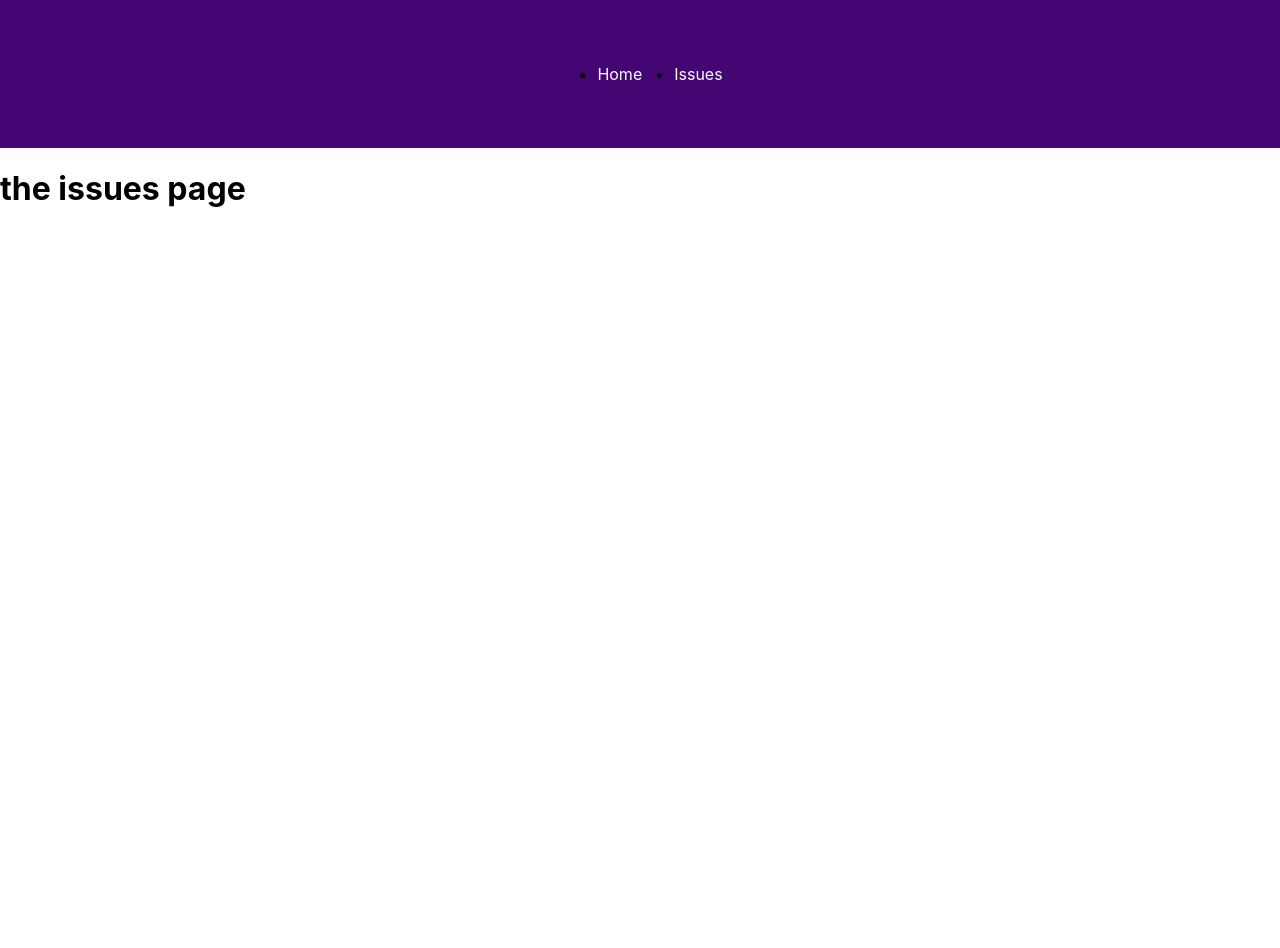
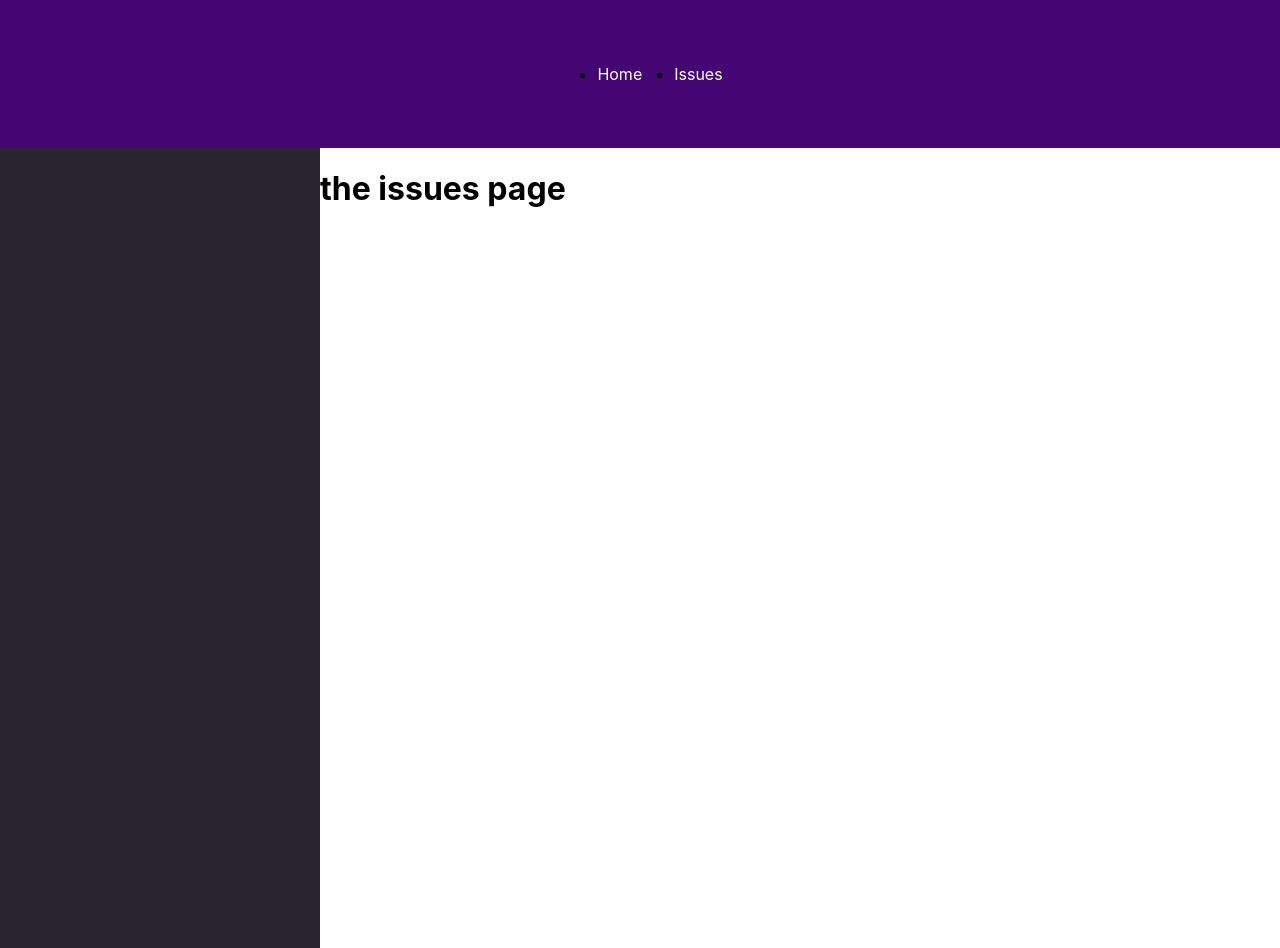
Before and after one commit to EspiraMarvin/next13-experimental, a Next.js app: page /issues in a window 1280 px wide. Before the commit the page ends 800 px from the top, so only its background shows below. Built offline with nearby package versions, Linux system fonts and the light colour scheme.

Commit message:
feat: updates

```diff
--- /dev/null
+++ b/app/issues/IssueList.tsx
@@ -0,0 +1,22 @@
+import React from "react"
+import Link from "next/link"
+
+type Props = {}
+
+export default function IssueList({ issues }: any) {
+  return (
+    <ul>
+      {issues.map((issue: any) => (
+        <li key={issue.id}>
+          <article>
+            <h2>{issue.title}</h2>
+            <p>{issue.summary}</p>
+            <p>
+              <Link href={`/issues/${issue.id}`}>View Details</Link>
+            </p>
+          </article>
+        </li>
+      ))}
+    </ul>
+  )
+}
--- /dev/null
+++ b/app/issues/layout.module.css
@@ -0,0 +1,30 @@
+.layout {
+    display: grid;
+    grid-template-columns: 25% 75%;
+  }
+
+  .sidebar {
+    height: 100vh;
+    padding: 0 2rem;
+    background-color: #29252e;
+  }
+
+  .sidebar ul {
+    display: flex;
+    flex-direction: column;
+  }
+
+  .sidebar li {
+    padding: 1rem;
+    border-bottom: 2px solid #46404c;
+    color: white;
+  }
+
+  .sidebar a {
+    color: #cda7fa;
+    text-decoration: none;
+  }
+
+  .sidebar a:hover {
+    color: #b47df7;
+  }
--- /dev/null
+++ b/app/issues/layout.tsx
@@ -0,0 +1,18 @@
+import React from "react"
+import IssueList from "../issues/IssueList"
+import classes from "./layout.module.css"
+
+export default function IssuesLayout({
+  children,
+}: {
+  children: React.ReactNode
+}) {
+  return (
+    <div className={classes.layout}>
+      <aside className={classes.sidebar}>
+        <IssueList issues={[]} />
+      </aside>
+      {children}
+    </div>
+  )
+}
```
